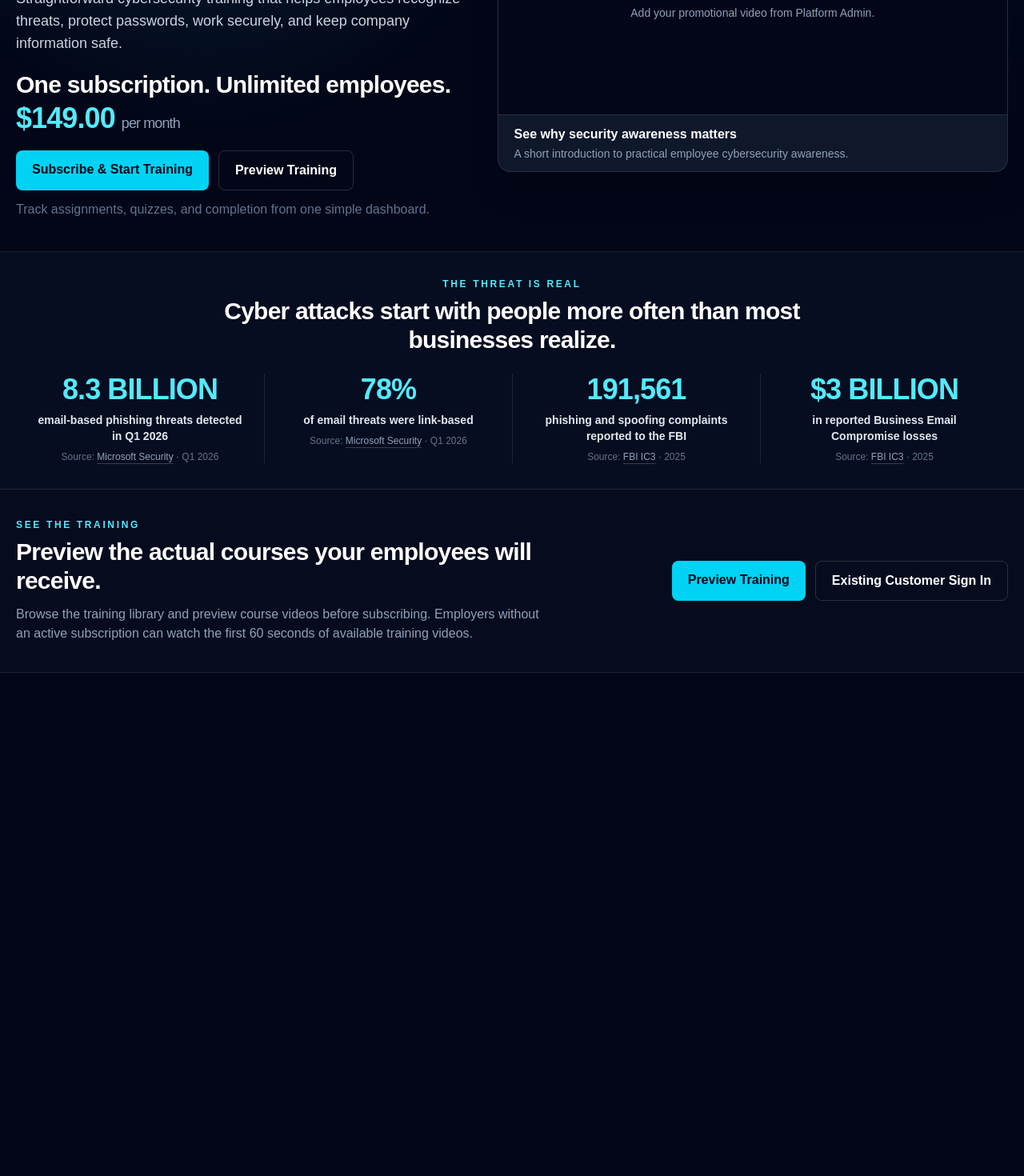
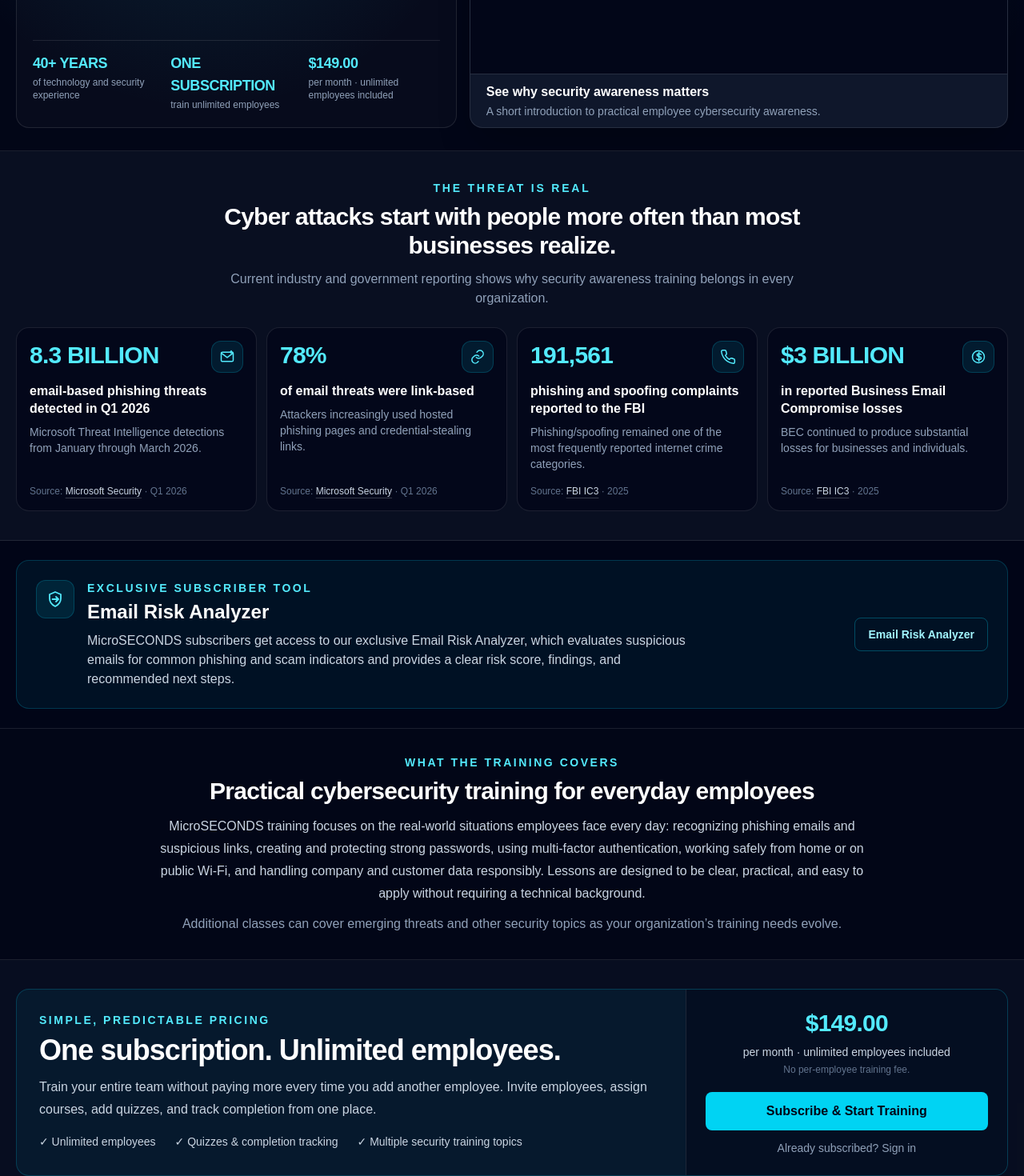
Before and after one commit to microsecs/cyber-training-platform, a Next.js app: page / in a window 1280 px wide. Shown: the part 400-1870 px from the top of the page at 80% size. Before the commit the page ends 1241 px from the top, so only its background shows below. Built offline with nearby package versions, Linux system fonts and the light colour scheme; no server answers; the database is empty.

Commit message:
analizer home page

```diff
--- a/src/app/page.tsx
+++ b/src/app/page.tsx
@@ -2,6 +2,22 @@ import Link from "next/link";
 import { getHomepageSettings } from "@/lib/homepage-settings";
 
 export const dynamic = "force-dynamic";
+
+function CardIcon({ kind }: { kind: string }) {
+  const props = { className: "h-5 w-5", viewBox: "0 0 24 24", fill: "none", stroke: "currentColor", strokeWidth: 1.8, strokeLinecap: "round" as const, strokeLinejoin: "round" as const, "aria-hidden": true };
+  const k = kind.toLowerCase();
+
+  if (k.includes("loss") || k.includes("compromise") || k.includes("business email") || k.includes("dollar") || k.includes("$")) {
+    return <svg {...props}><circle cx="12" cy="12" r="9"/><path d="M16 8.5c-.7-.7-1.8-1.1-3-1.1-1.7 0-3 .8-3 2s1.1 1.8 3.1 2.2c2 .4 3.1 1 3.1 2.3 0 1.4-1.4 2.4-3.3 2.4-1.4 0-2.7-.5-3.5-1.3"/><path d="M12.8 5.5v13"/></svg>;
+  }
+  if (k.includes("link") || k.includes("url")) {
+    return <svg {...props}><path d="M10 13a5 5 0 0 0 7.1 0l2-2a5 5 0 0 0-7.1-7.1l-1.1 1.1"/><path d="M14 11a5 5 0 0 0-7.1 0l-2 2A5 5 0 0 0 12 20.1l1.1-1.1"/></svg>;
+  }
+  if (k.includes("complaint") || k.includes("report")) {
+    return <svg {...props}><path d="M22 16.92v3a2 2 0 0 1-2.18 2 19.8 19.8 0 0 1-8.63-3.07 19.5 19.5 0 0 1-6-6A19.8 19.8 0 0 1 2.12 4.18 2 2 0 0 1 4.11 2h3a2 2 0 0 1 2 1.72c.13.96.36 1.9.69 2.8a2 2 0 0 1-.45 2.11L8.09 9.91a16 16 0 0 0 6 6l1.27-1.27a2 2 0 0 1 2.11-.45c.9.33 1.84.56 2.8.69A2 2 0 0 1 22 16.92z"/></svg>;
+  }
+  return <svg {...props}><rect x="3" y="5" width="18" height="14" rx="2"/><path d="m4 7 8 6 8-6"/><path d="M18 3v4"/><path d="M16 5h4"/></svg>;
+}
 
 export default async function Home() {
   const settings = await getHomepageSettings();
@@ -11,52 +27,52 @@ export default async function Home() {
   return (
     <main>
       <section className="relative overflow-hidden border-b border-white/10">
-        <div className="pointer-events-none absolute inset-0 bg-[radial-gradient(circle_at_20%_15%,rgba(34,211,238,0.12),transparent_34%),radial-gradient(circle_at_82%_24%,rgba(59,130,246,0.09),transparent_30%)]" />
-        <div className="relative mx-auto grid max-w-7xl gap-6 px-5 py-8 md:py-9 lg:grid-cols-[0.95fr_1.05fr] lg:items-center lg:py-10">
-          <div>
-            <div className="inline-flex rounded-full border border-cyan-400/20 bg-cyan-400/10 px-3 py-1 text-xs font-semibold text-cyan-300">
+        <div className="pointer-events-none absolute inset-0 bg-[radial-gradient(circle_at_20%_20%,rgba(34,211,238,0.12),transparent_32%),radial-gradient(circle_at_80%_30%,rgba(59,130,246,0.10),transparent_30%)]" />
+        <div className="relative mx-auto grid max-w-7xl gap-4 px-4 py-5 md:px-5 md:py-6 lg:grid-cols-[0.9fr_1.1fr] lg:items-stretch lg:py-7">
+          <div className="flex h-full flex-col rounded-2xl border border-white/10 bg-white/[0.025] p-4 md:p-5">
+            <div className="mb-2 inline-flex w-fit rounded-full border border-cyan-400/20 bg-cyan-400/10 px-2.5 py-1 text-xs font-medium text-cyan-300">
               {settings.heroBadge}
             </div>
-
-            <h1 className="mt-4 text-4xl font-bold leading-tight tracking-tight md:text-5xl lg:text-[3.35rem]">
-              Employee Cybersecurity Training Made Simple
+            <h1 className="max-w-3xl text-3xl font-bold leading-[1.06] tracking-tight md:text-4xl lg:text-[2.65rem]">
+              {settings.heroTitle}
             </h1>
-
-            <p className="mt-4 max-w-2xl text-base leading-7 text-slate-300 md:text-lg">
-              Straightforward cybersecurity training that helps employees recognize threats, protect passwords, work securely, and keep company information safe.
+            <p className="mt-2.5 max-w-2xl text-sm leading-6 text-slate-300 md:text-base">
+              {settings.heroBody}
             </p>
-
-            <div className="mt-5 text-2xl font-bold tracking-tight text-white md:text-3xl">
-              One subscription. Unlimited employees.
-            </div>
-            <div className="mt-1 text-3xl font-black tracking-tight text-cyan-300 md:text-4xl">
-              {settings.subscriptionPrice}
-              <span className="ml-2 text-base font-medium text-slate-400 md:text-lg">per month</span>
-            </div>
-
-            <div className="mt-5 flex flex-wrap gap-3">
+            <div className="mt-4 flex flex-wrap gap-2.5">
               <a
                 href={settings.ctaUrl}
                 target={ctaIsExternal ? "_blank" : undefined}
                 rel={ctaIsExternal ? "noreferrer" : undefined}
-                className="rounded-lg bg-cyan-400 px-5 py-3 font-semibold text-slate-950 hover:bg-cyan-300"
+                className="rounded-lg bg-cyan-400 px-4 py-2 text-sm font-semibold text-slate-950 hover:bg-cyan-300"
               >
                 {settings.ctaLabel}
               </a>
               <Link
-                href="/training"
-                className="rounded-lg border border-white/15 px-5 py-3 font-semibold text-white hover:bg-white/5"
+                href="/login"
+                className="rounded-lg border border-white/15 px-4 py-2 text-sm font-semibold hover:bg-white/5"
               >
-                Preview Training
+                Existing Customer Sign In
               </Link>
             </div>
 
-            <p className="mt-3 text-base text-slate-500">
-              Track assignments, quizzes, and completion from one simple dashboard.
-            </p>
+            <div className="mt-auto grid grid-cols-3 gap-2 border-t border-white/10 pt-3.5">
+              <div>
+                <div className="text-lg font-black tracking-tight text-cyan-300">{settings.experienceValue}</div>
+                <div className="mt-0.5 text-xs leading-4 text-slate-400">{settings.experienceLabel}</div>
+              </div>
+              <div>
+                <div className="text-lg font-black tracking-tight text-cyan-300">{settings.subscriptionValue}</div>
+                <div className="mt-0.5 text-xs leading-4 text-slate-400">{settings.subscriptionLabel}</div>
+              </div>
+              <div>
+                <div className="text-lg font-black tracking-tight text-cyan-300">{settings.subscriptionPrice}</div>
+                <div className="mt-0.5 text-xs leading-4 text-slate-400">{settings.subscriptionPeriod}</div>
+              </div>
+            </div>
           </div>
 
-          <div className="overflow-hidden rounded-2xl border border-white/10 bg-slate-900 shadow-2xl">
+          <div className="flex h-full flex-col overflow-hidden rounded-2xl border border-white/10 bg-slate-900 shadow-2xl">
             {settings.playbackUrl ? (
               <video
                 key={settings.playbackUrl}
@@ -71,64 +87,44 @@ export default async function Home() {
             ) : (
               <div className="flex aspect-video items-center justify-center bg-slate-950 px-8 text-center">
                 <div>
-                  <div className="mx-auto flex h-14 w-14 items-center justify-center rounded-full border border-cyan-400/20 bg-cyan-400/10 text-xl text-cyan-300">
-                    ▶
-                  </div>
+                  <div className="mx-auto flex h-14 w-14 items-center justify-center rounded-full border border-cyan-400/20 bg-cyan-400/10 text-xl text-cyan-300">▶</div>
                   <div className="mt-4 text-lg font-semibold">Homepage video</div>
-                  <p className="mt-1 text-sm text-slate-400">
-                    Add your promotional video from Platform Admin.
-                  </p>
+                  <p className="mt-1 text-sm text-slate-400">Add your promotional video from Platform Admin.</p>
                 </div>
               </div>
             )}
-            <div className="border-t border-white/10 px-4 py-3 md:px-5">
+            <div className="border-t border-white/10 px-4 py-2.5 md:px-5">
               <div className="font-semibold">{settings.videoTitle}</div>
-              <div className="mt-0.5 text-xs text-slate-400 md:text-sm">
-                A short introduction to practical employee cybersecurity awareness.
-              </div>
+              <div className="mt-0.5 text-xs text-slate-400 md:text-sm">A short introduction to practical employee cybersecurity awareness.</div>
             </div>
           </div>
         </div>
       </section>
 
-      <section className="border-b border-white/10 bg-slate-900/45">
-        <div className="mx-auto max-w-7xl px-5 py-7 md:py-8">
+      <section className="border-b border-white/10 bg-slate-900/55">
+        <div className="mx-auto max-w-7xl px-4 py-8 md:px-5 md:py-9">
           <div className="mx-auto max-w-3xl text-center">
-            <div className="text-xs font-semibold uppercase tracking-[0.22em] text-cyan-300">
-              {settings.statsEyebrow}
-            </div>
-            <h2 className="mt-2 text-2xl font-bold tracking-tight md:text-3xl">
-              {settings.statsHeading}
-            </h2>
+            <div className="text-sm font-semibold uppercase tracking-[0.2em] text-cyan-300">{settings.statsEyebrow}</div>
+            <h2 className="mt-2 text-2xl font-bold tracking-tight md:text-3xl">{settings.statsHeading}</h2>
+            <p className="mt-3 text-sm leading-6 text-slate-400 md:text-base">{settings.statsBody}</p>
           </div>
 
           {stats.length ? (
-            <div className="mt-6 grid gap-y-6 md:grid-cols-2 xl:grid-cols-4">
-              {stats.map((stat, index) => (
-                <article
-                  key={stat.id}
-                  className={`px-5 text-center ${index > 0 ? "md:border-l md:border-white/10" : ""}`}
-                >
-                  <div className="text-3xl font-black tracking-tight text-cyan-300 md:text-4xl">
-                    {stat.value}
+            <div className="mt-6 grid gap-3 md:grid-cols-2 xl:grid-cols-4">
+              {stats.map((stat) => (
+                <article key={stat.id} className="flex min-h-[205px] flex-col rounded-2xl border border-white/10 bg-slate-950/75 p-4">
+                  <div className="flex items-start justify-between gap-3">
+                    <div className="text-2xl font-black tracking-tight text-cyan-300 md:text-3xl">{stat.value}</div>
+                    <div className="flex h-10 w-10 shrink-0 items-center justify-center rounded-xl border border-cyan-400/20 bg-cyan-400/10 text-cyan-300">
+                      <CardIcon kind={`${stat.label} ${stat.detail ?? ""}`} />
                     </div>
-                  <h3 className="mx-auto mt-2 max-w-xs text-sm font-semibold leading-5 text-slate-200">
-                    {stat.label}
-                  </h3>
-                  <div className="mt-2 text-xs text-slate-500">
-                    Source:{" "}
-                    {stat.sourceUrl ? (
-                      <a
-                        href={stat.sourceUrl}
-                        target="_blank"
-                        rel="noreferrer"
-                        className="text-slate-400 underline decoration-white/20 underline-offset-4 hover:text-cyan-300"
-                      >
-                        {stat.source}
-                      </a>
-                    ) : (
-                      <span className="text-slate-400">{stat.source}</span>
-                    )}
+                  </div>
+                  <h3 className="mt-3 font-semibold leading-snug">{stat.label}</h3>
+                  {stat.detail ? <p className="mt-2 text-sm leading-5 text-slate-400">{stat.detail}</p> : null}
+                  <div className="mt-auto pt-4 text-xs text-slate-500">
+                    Source: {stat.sourceUrl ? (
+                      <a href={stat.sourceUrl} target="_blank" rel="noreferrer" className="text-slate-300 underline decoration-white/20 underline-offset-4 hover:text-cyan-300">{stat.source}</a>
+                    ) : <span className="text-slate-300">{stat.source}</span>}
                     {stat.sourceDate ? ` · ${stat.sourceDate}` : ""}
                   </div>
                 </article>
@@ -138,33 +134,95 @@ export default async function Home() {
         </div>
       </section>
 
-      <section className="border-b border-white/10 bg-slate-900/35">
-        <div className="mx-auto grid max-w-7xl gap-7 px-5 py-8 md:py-9 lg:grid-cols-[1.15fr_0.85fr] lg:items-center">
+      <section className="border-b border-white/10 bg-slate-950/45">
+        <div className="mx-auto max-w-7xl px-4 py-6 md:px-5">
+          <div className="flex flex-col gap-4 rounded-2xl border border-cyan-400/20 bg-cyan-400/[0.06] p-5 md:flex-row md:items-center md:justify-between md:p-6">
+            <div className="flex items-start gap-4">
+              <div className="flex h-12 w-12 shrink-0 items-center justify-center rounded-xl border border-cyan-400/20 bg-cyan-400/10 text-cyan-300">
+                <svg
+                  viewBox="0 0 24 24"
+                  className="h-6 w-6"
+                  fill="none"
+                  stroke="currentColor"
+                  strokeWidth="1.8"
+                  strokeLinecap="round"
+                  strokeLinejoin="round"
+                  aria-hidden="true"
+                >
+                  <path d="M12 3 5 6v5c0 4.6 2.8 8 7 10 4.2-2 7-5.4 7-10V6l-7-3Z" />
+                  <path d="M8.5 12h7" />
+                  <path d="m13 9 3 3-3 3" />
+                </svg>
+              </div>
+
               <div>
-            <div className="text-xs font-semibold uppercase tracking-[0.22em] text-cyan-300">
-              See the training
+                <div className="text-sm font-semibold uppercase tracking-[0.18em] text-cyan-300">
+                  Exclusive subscriber tool
                 </div>
-            <h2 className="mt-2 text-2xl font-bold tracking-tight md:text-3xl">
-              Preview the actual courses your employees will receive.
+                <h2 className="mt-1 text-xl font-bold md:text-2xl">
+                  Email Risk Analyzer
                 </h2>
-            <p className="mt-3 max-w-2xl text-sm leading-6 text-slate-400 md:text-base">
-              Browse the training library and preview course videos before subscribing. Employers without an active subscription can watch the first 60 seconds of available training videos.
+                <p className="mt-2 max-w-3xl text-sm leading-6 text-slate-300 md:text-base">
+                  MicroSECONDS subscribers get access to our exclusive Email Risk Analyzer,
+                  which evaluates suspicious emails for common phishing and scam indicators
+                  and provides a clear risk score, findings, and recommended next steps.
                 </p>
               </div>
+            </div>
 
-          <div className="flex flex-col gap-3 sm:flex-row lg:justify-end">
             <Link
-              href="/training"
-              className="rounded-lg bg-cyan-400 px-5 py-3 text-center font-semibold text-slate-950 hover:bg-cyan-300"
+              href="/phishing-check"
+              className="shrink-0 rounded-lg border border-cyan-400/30 px-4 py-2.5 text-sm font-semibold text-cyan-200 hover:bg-cyan-400/10"
             >
-              Preview Training
+              Email Risk Analyzer
             </Link>
-            <Link
-              href="/login"
-              className="rounded-lg border border-white/15 px-5 py-3 text-center font-semibold hover:bg-white/5"
+          </div>
+        </div>
+      </section>
+
+      <section className="border-b border-white/10">
+        <div className="mx-auto max-w-7xl px-4 py-7 md:px-5 md:py-8">
+          <div className="mx-auto max-w-4xl text-center">
+            <div className="text-sm font-semibold uppercase tracking-[0.18em] text-cyan-300">What the training covers</div>
+            <h2 className="mt-2 text-2xl font-bold tracking-tight md:text-3xl">Practical cybersecurity training for everyday employees</h2>
+            <p className="mt-3 text-sm leading-6 text-slate-300 md:text-base md:leading-7">
+              MicroSECONDS training focuses on the real-world situations employees face every day: recognizing phishing emails and suspicious links, creating and protecting strong passwords, using multi-factor authentication, working safely from home or on public Wi-Fi, and handling company and customer data responsibly. Lessons are designed to be clear, practical, and easy to apply without requiring a technical background.
+            </p>
+            <p className="mt-3 text-sm leading-6 text-slate-400 md:text-base">
+              Additional classes can cover emerging threats and other security topics as your organization’s training needs evolve.
+            </p>
+          </div>
+        </div>
+      </section>
+
+      <section id="subscribe" className="bg-slate-900/45">
+        <div className="mx-auto max-w-7xl px-4 py-8 md:px-5 md:py-9">
+          <div className="grid overflow-hidden rounded-2xl border border-cyan-400/20 bg-cyan-400/[0.06] lg:grid-cols-[1.35fr_0.65fr]">
+            <div className="p-5 md:p-6 lg:p-7">
+              <div className="text-sm font-semibold uppercase tracking-[0.18em] text-cyan-300">{settings.pricingEyebrow}</div>
+              <h2 className="mt-2 text-3xl font-bold tracking-tight md:text-4xl">{settings.pricingHeading}</h2>
+              <p className="mt-3 max-w-3xl leading-7 text-slate-300">{settings.pricingBody}</p>
+              <div className="mt-4 flex flex-wrap gap-x-6 gap-y-2 text-sm text-slate-300">
+                <span>✓ Unlimited employees</span>
+                <span>✓ Quizzes & completion tracking</span>
+                <span>✓ Multiple security training topics</span>
+              </div>
+            </div>
+
+            <div className="flex flex-col justify-center border-t border-white/10 bg-slate-950/55 p-5 text-center md:p-6 lg:border-l lg:border-t-0">
+              <div className="text-3xl font-black tracking-tight text-cyan-300">{settings.subscriptionPrice}</div>
+              <div className="mt-2 text-sm font-medium text-slate-300">{settings.subscriptionPeriod}</div>
+              <div className="mt-1 text-xs text-slate-500">{settings.subscriptionFinePrint}</div>
+              <a
+                href={settings.ctaUrl}
+                target={ctaIsExternal ? "_blank" : undefined}
+                rel={ctaIsExternal ? "noreferrer" : undefined}
+                className="mt-5 rounded-lg bg-cyan-400 px-5 py-3 font-semibold text-slate-950 hover:bg-cyan-300"
               >
-              Existing Customer Sign In
-            </Link>
+                {settings.ctaLabel}
+              </a>
+              <Link href="/login" className="mt-3 text-sm text-slate-400 hover:text-cyan-300">Already subscribed? Sign in</Link>
+            </div>
           </div>
         </div>
       </section>
```
Lines whose indentation alone changed are shown as unchanged.
